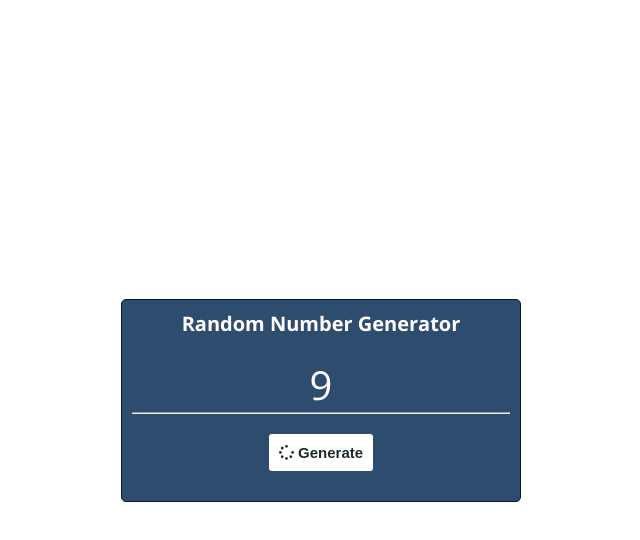
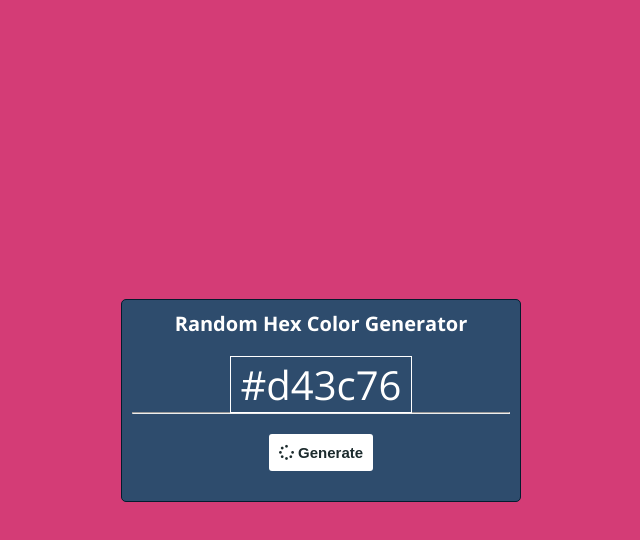
Before and after one commit to ifpolwebdev/hexColorGen_v.2, a plain HTML site: page index.html in a window 1280 px wide. Both pictures are taken after a click on the button "Generate". Shown: the whole page, without its empty margins (319-959 px from the left). Drawn offline with nearby package versions, Linux system fonts and the light colour scheme.

Commit message:
make minor changes to html and css files plus write arrow function and event listener in js file

```diff
--- a/index.html
+++ b/index.html
@@ -4,7 +4,7 @@
 <head>
     <meta charset="UTF-8" />
     <meta name="viewport" content="width=device-width, initial-scale=1.0" />
-    <title>Random Number Gen</title>
+    <title>Random Hex Color Gen</title>
     <script src="https://kit.fontawesome.com/1935d064dd.js" crossorigin="anonymous"></script>
     <link rel="stylesheet" href="styles.css" />
 
@@ -13,8 +13,8 @@
 <body>
     <div class="container">
         <div class="counter-div">
-            <h1>Random Number Generator</h1>
-            <span class="count number">0</span>
+            <h1>Random Hex Color Generator</h1>
+            <span class="count hex">#ffffff</span>
             <hr>
             <div class="buttons">
 
--- a/script.js
+++ b/script.js
@@ -1,14 +1,13 @@
-const number = document.querySelector(".number");
-
+const hex = document.querySelector(".hex");
 const btn = document.querySelector(".generate");
 
-const generateNumber = () => {
-  // Generate number btn 1 and 10
-  const randomNumber = Math.floor(Math.random() * 10 + 1);
-  number.innerHTML = randomNumber;
+const generateColor = () => {
+  const randomColor = Math.random().toString(16).substring(2, 8);
+  document.body.style.backgroundColor = "#" + randomColor;
+  hex.innerHTML = "#" + randomColor;
 };
 
-btn.addEventListener("click", generateNumber);
+btn.addEventListener("click", generateColor);
 
-// Generate number on page load
-// generateNumber();
+// Generate random color on page load
+// generateColor();
--- a/styles.css
+++ b/styles.css
@@ -60,6 +60,8 @@ img {
 
 .count {
   font-size: 4rem;
+  border: 1px solid var(--white);
+  padding: 0 1rem;
 }
 
 .buttons button {
```
